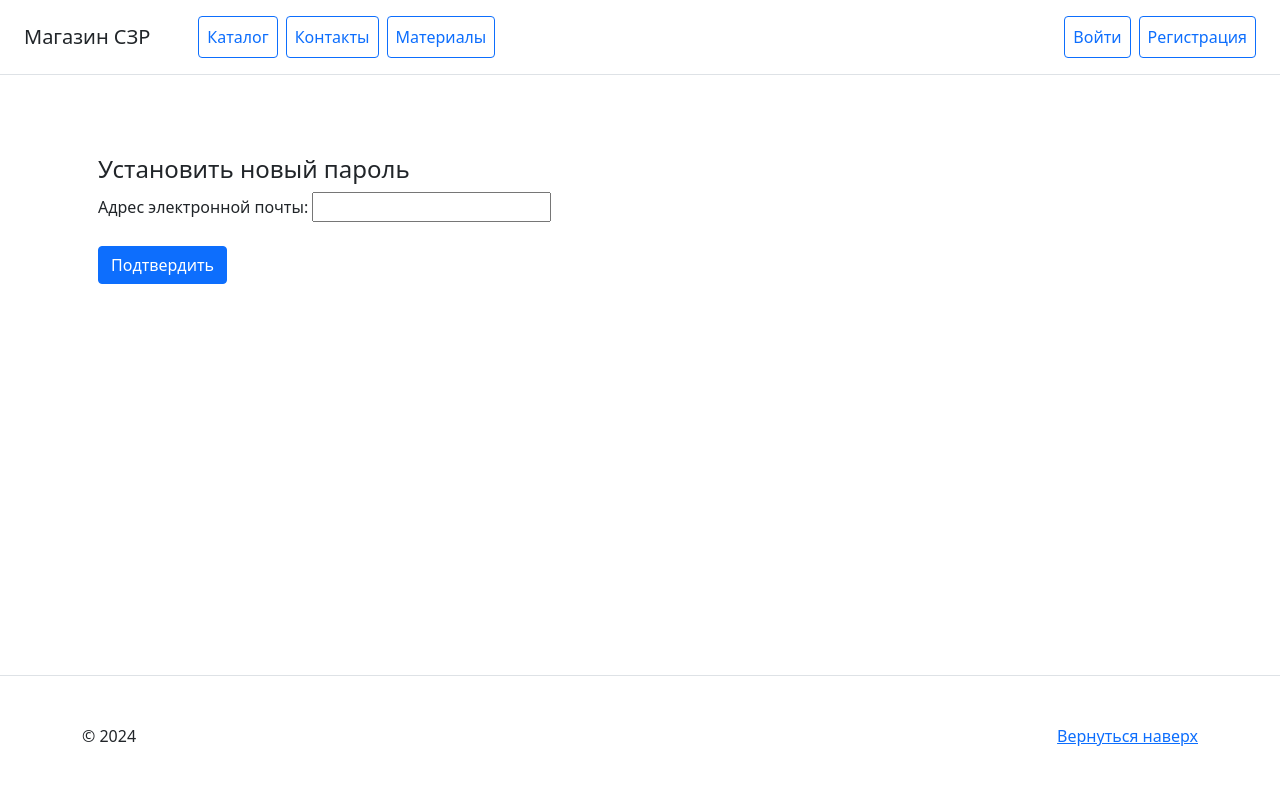
After one commit to SShiryaev/online-store-project, a Django app: page /users/password-reset/ in a window 1280 px wide. The commit adds this page. Run offline with Django 5.2, Linux system fonts and the light colour scheme; some libraries are stand-ins or nearby versions.

Commit message:
Task 2 fixed

```diff
--- a/catalog/templates/catalog/base.html
+++ b/catalog/templates/catalog/base.html
@@ -20,11 +20,11 @@
 
 </head>
 
-<body>
+<body class="page">
 
 {% include 'catalog/includes/inc_main_menu.html' %}
 
-<main>
+<main class="page-main">
 
     <div class="album py-5 bg-body-tertiary">
         <div class="container">
--- a/static/css/style.css
+++ b/static/css/style.css
@@ -90,3 +90,14 @@
     display:flex;
     gap:8px;
 }
+.page {
+    display:flex;
+    flex-direction:column;
+    height:100%;
+}
+.page-main {
+    flex-grow:1;
+}
+html {
+    height:100%;
+}
--- a/users/forms.py
+++ b/users/forms.py
@@ -1,6 +1,5 @@
 from django import forms
 from django.contrib.auth.forms import UserCreationForm, UserChangeForm
-from django.utils.translation import gettext_lazy as _
 
 from catalog.forms import StyleFormMixin
 from users.models import User
--- a/users/templates/users/login.html
+++ b/users/templates/users/login.html
@@ -15,6 +15,7 @@
                     {% csrf_token %}
                     {{ form.as_p }}
                     <button type="submit" class="btn btn-primary">Войти</button>
+                    <a class="btn btn-danger" href="{% url 'users:password-reset' %}">Воостановить пароль</a>
                 </div>
             </div>
         </div>
--- /dev/null
+++ b/users/templates/users/user_password_reset.html
@@ -0,0 +1,16 @@
+{% extends 'catalog/base.html' %}
+
+{% block content %}
+    <div class="card mb-3 border-0 nth-shadow">
+        <div class="card-body">
+            <div class="card-title nth-card-title">
+                <h4>Установить новый пароль</h4>
+            </div>
+            <form method="post">
+                {% csrf_token %}
+                {{ form.as_p }}
+                <button type="submit" class="btn btn-primary mt-2">Подтвердить</button>
+            </form>
+        </div>
+    </div>
+{% endblock %}
--- a/users/urls.py
+++ b/users/urls.py
@@ -2,7 +2,7 @@ from django.contrib.auth.views import LoginView, LogoutView
 from django.urls import path
 
 from users.apps import UsersConfig
-from users.views import RegisterView, ProfileView, email_verification
+from users.views import RegisterView, ProfileView, email_verification, UserPasswordResetView
 
 app_name = UsersConfig.name
 
@@ -12,4 +12,5 @@ urlpatterns = [
     path('register/', RegisterView.as_view(), name='register'),
     path('profile/', ProfileView.as_view(), name='profile'),
     path('email-confirm/<str:token>/', email_verification, name='email-confirm'),
+    path('password-reset/', UserPasswordResetView.as_view(), name='password-reset'),
 ]
--- a/users/views.py
+++ b/users/views.py
@@ -1,9 +1,13 @@
 from secrets import token_hex
+import random
 
 from django.core.mail import send_mail
+from django.http import HttpResponseRedirect
 from django.shortcuts import get_object_or_404, redirect
 from django.urls import reverse_lazy, reverse
 from django.views.generic import CreateView, UpdateView
+from django.contrib.auth.views import PasswordResetView
+from django.contrib.messages.views import SuccessMessageMixin
 
 from config.settings import EMAIL_HOST_USER
 from users.forms import UserRegisterForm, UserProfileForm
@@ -47,3 +51,34 @@ class ProfileView(UpdateView):
 
     def get_object(self, queryset=None):
         return self.request.user
+
+
+class UserPasswordResetView(PasswordResetView):
+    """Представление восстановления пароля"""
+
+    template_name = 'users/user_password_reset.html'
+    email_template_name = 'users/email.html'
+    success_url = reverse_lazy('users:login')
+    success_message = 'Пароль успешно изменен. Можете авторизоваться на сайте.'
+    model = User
+
+    def form_valid(self, form):
+        if self.request.method == 'POST':
+            email = self.request.POST['email']
+            user = User.objects.get(email=email)
+            dictionaries = ['abcdefghijklmnopqrstuvwxyz', 'ABCDEFGHIJKLMNOPQRSTUVWXYZ', '0123456789', '!&?']
+            generate_password = [random.choice(d) for d in dictionaries] + random.choices(''.join(dictionaries),
+                                                                                 k=random.randint(8, 16) - 4)
+            random.shuffle(generate_password)
+            password = ''.join(generate_password)
+            user.set_password(password)
+            user.save()
+            send_mail(
+                subject='Восстановление пароля',
+                message=f'Вы запросили восстановление пароля на сайте Магазин СЗР'
+                        f'Ваш новый пароль: {password}',
+                from_email=EMAIL_HOST_USER,
+                recipient_list=[user.email],
+            )
+            return HttpResponseRedirect(reverse('users:login'))
+        return super().form_valid(form)
```
Also changed, not shown: catalog/views.py (+21 -14 lines), materials/views.py (+14 -3 lines), media/materials/5ca316e4282f6_lGTCGBo.jpeg (added), media/materials/5ca32025cd800_BCn5wHQ.jpeg (added), media/materials/5caf4bc31817f.jpeg (added).
